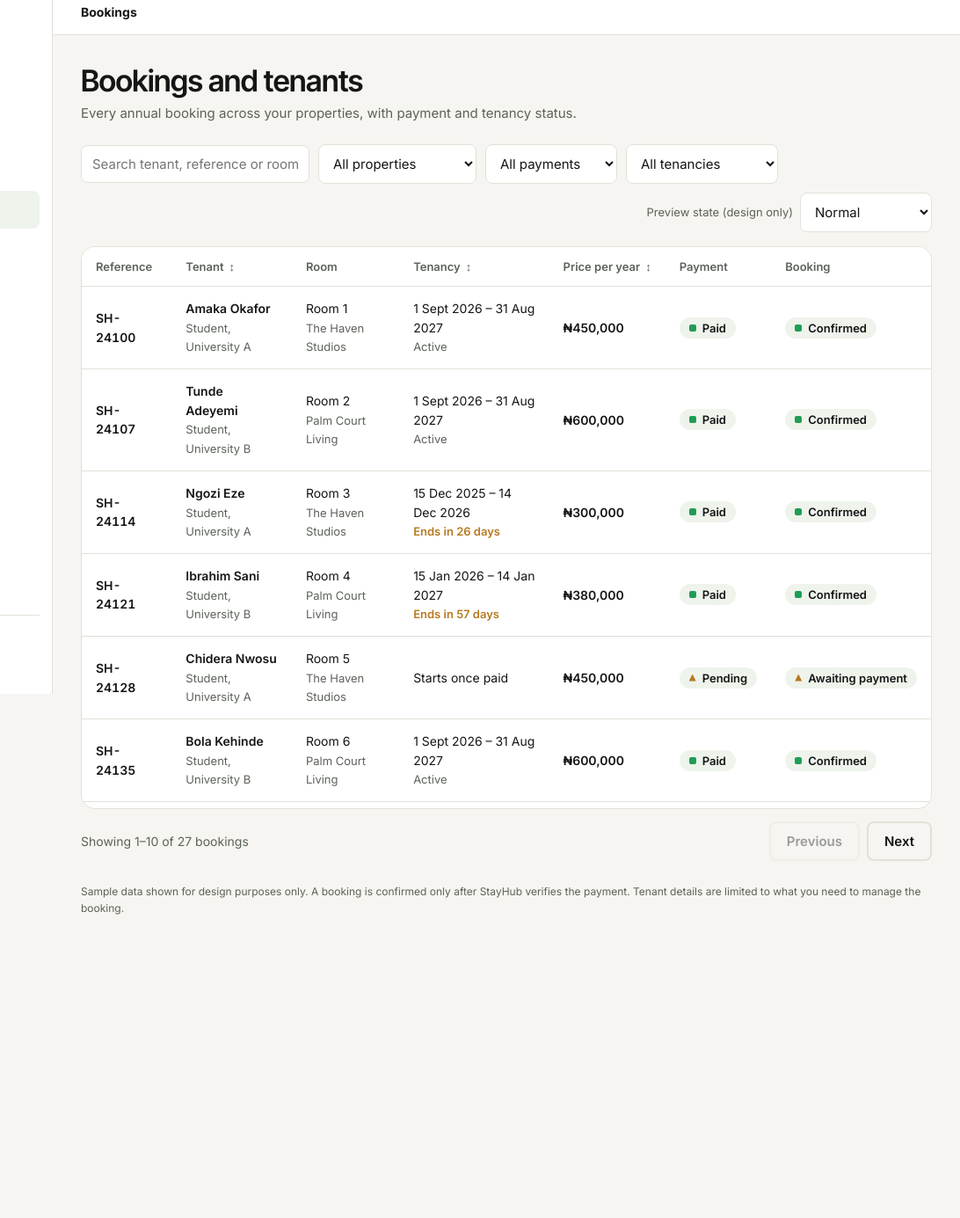
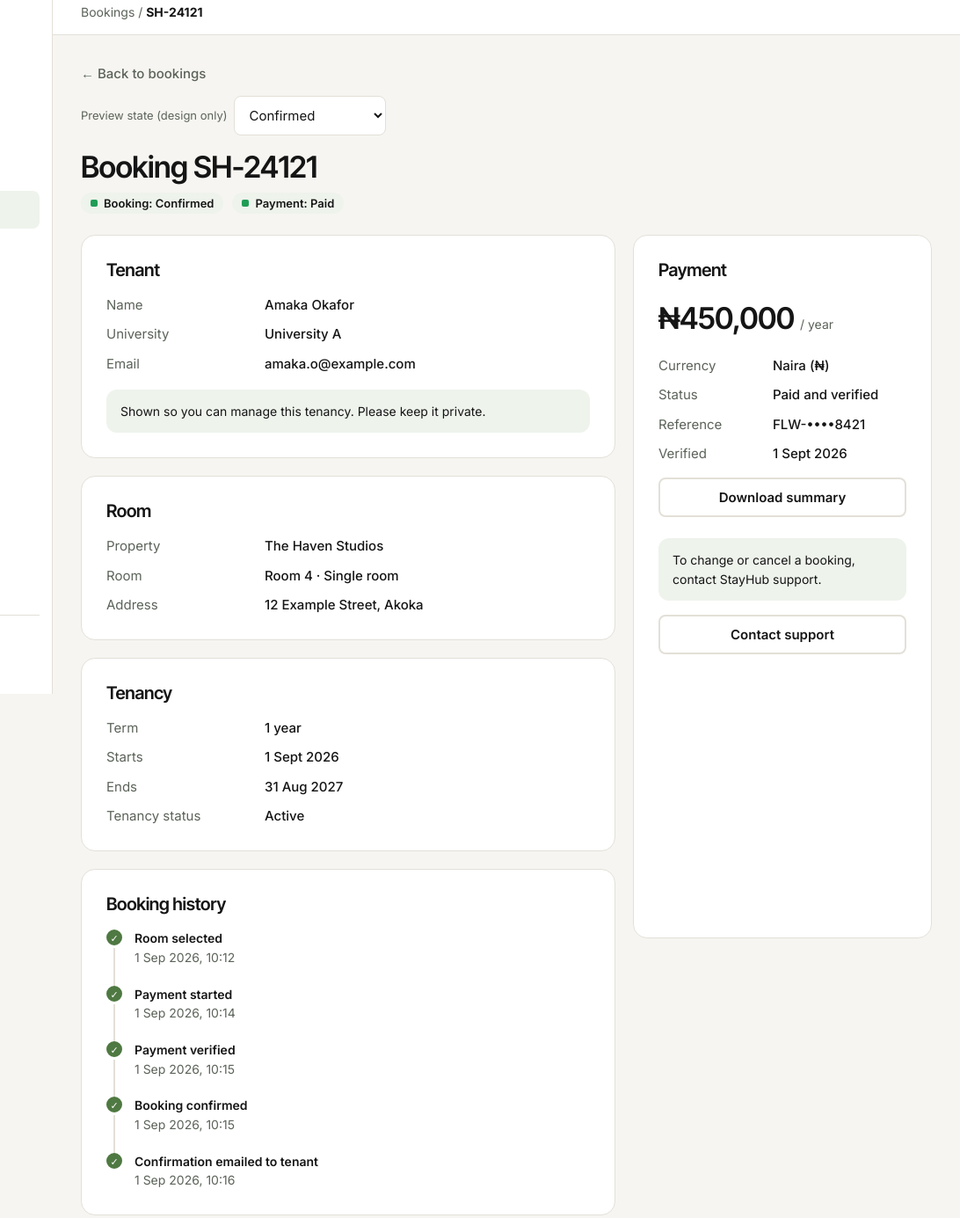
Before and after one commit to Judah1604/Janus-Studios, a plain HTML site: page index.html in a window 1280 px wide. Shown: the part 11-1396 px from the top of the page at 88% size, 188-1280 px from the left. Before the commit the page ends 1097 px from the top, so only its background shows below. Drawn offline with Linux system fonts and the light colour scheme.

Commit message:
added page

```diff
--- a/index.html
+++ b/index.html
@@ -6,7 +6,7 @@
 			name="viewport"
 			content="width=device-width, initial-scale=1, viewport-fit=cover"
 		/>
-		<title>StayHub – Bookings</title>
+		<title>StayHub – Booking detail</title>
 		<link
 			href="https://fonts.googleapis.com/css2?family=Inter:wght@400;500;600;700&family=Inter+Tight:wght@500;600;700&display=swap"
 			rel="stylesheet"
@@ -583,107 +583,40 @@
 			}
 
 			main {
-				max-width: 1180px !important;
+				max-width: 1120px !important;
 			}
-			.tools {
+			.back {
+				display: inline-flex;
+				gap: 6px;
+				color: var(--muted);
+				text-decoration: none;
+				font-weight: 500;
+				margin-bottom: 14px;
+			}
+			.back:hover {
+				color: var(--text);
+			}
+			.bd2 {
+				display: grid;
+				grid-template-columns: 1fr 340px;
+				gap: 20px;
+				align-items: start;
+			}
+			.stack > .card + .card {
+				margin-top: 20px;
+			}
+			.card h2 {
+				font-size: 20px;
+				margin-bottom: 16px;
+			}
+			.sum {
+				grid-template-columns: 160px 1fr !important;
+			}
+			.badges {
 				display: flex;
 				gap: 10px;
-				align-items: center;
 				flex-wrap: wrap;
-				margin-bottom: 16px;
-			}
-			.tools input {
-				width: 260px;
-			}
-			.tools select {
-				width: auto;
-				min-width: 150px;
-			}
-			.tools .prev {
-				margin-left: auto;
-				display: flex;
-				gap: 8px;
-				align-items: center;
-				font-size: 13px;
-				color: var(--muted);
-			}
-			.tw {
-				background: var(--card);
-				border: 1px solid var(--line);
-				border-radius: 16px;
-				overflow: auto;
-				max-height: 640px;
-			}
-			table.bk {
-				width: 100%;
-				border-collapse: collapse;
-				min-width: 900px;
-			}
-			.bk th {
-				position: sticky;
-				top: 0;
-				background: var(--card);
-				text-align: left;
-				font: 600 13px var(--b);
-				color: var(--muted);
-				padding: 14px 16px;
-				border-bottom: 1px solid var(--line);
-				white-space: nowrap;
-				z-index: 1;
-			}
-			.bk th button {
-				all: unset;
-				cursor: pointer;
-				display: inline-flex;
-				gap: 6px;
-				align-items: center;
-			}
-			.bk th button:hover {
-				color: var(--text);
-			}
-			.bk th button:focus-visible {
-				outline: 3px solid var(--green);
-				outline-offset: 2px;
-			}
-			.bk td {
-				padding: 14px 16px;
-				border-bottom: 1px solid var(--line);
-				vertical-align: middle;
-				font-size: 14px;
-			}
-			.bk tr:last-child td {
-				border-bottom: 0;
-			}
-			.bk tbody tr {
-				cursor: pointer;
-			}
-			.bk tbody tr:hover td {
-				background: var(--soft);
-			}
-			.bk .t b {
-				display: block;
-				font-weight: 600;
-			}
-			.bk .t span,
-			.bk .sm {
-				color: var(--muted);
-				font-size: 13px;
-			}
-			.bk .ref {
-				font-weight: 600;
-				font-variant-numeric: tabular-nums;
-			}
-			.bk .pr {
-				font-weight: 600;
-				white-space: nowrap;
-			}
-			.bk .soon {
-				color: var(--wait);
-				font-weight: 600;
-				font-size: 13px;
-			}
-			.badge {
-				white-space: nowrap;
+				margin-top: 10px;
 			}
 			.b-wait:before {
 				border-radius: 0 !important;
@@ -695,27 +628,98 @@
 			.b-bad:before {
 				transform: rotate(45deg);
 			}
-			.pg {
-				display: flex;
-				justify-content: space-between;
-				align-items: center;
-				margin-top: 14px;
+			.ban {
+				border-radius: 12px;
+				padding: 14px 16px;
+				margin-bottom: 20px;
+				background: var(--soft);
+				border-left: 5px solid var(--wait);
 				font-size: 14px;
+			}
+			.ban.r {
+				border-left-color: var(--bad);
+			}
+			.ban b {
+				display: block;
+			}
+			.big {
+				font: 600 34px var(--h);
+				letter-spacing: -0.02em;
+			}
+			.big small {
+				font: 400 14px var(--b);
 				color: var(--muted);
-				flex-wrap: wrap;
-				gap: 10px;
+				letter-spacing: 0;
 			}
-			.pg div {
-				display: flex;
-				gap: 8px;
+			.side {
+				position: sticky;
+				top: 90px;
 			}
-			.pg .btn[disabled] {
-				opacity: 0.4;
-				cursor: default;
+			.side .btn {
+				width: 100%;
+				margin-top: 10px;
+			}
+			.tl {
+				list-style: none;
+				margin: 0;
+				padding: 0;
+			}
+			.tl li {
+				position: relative;
+				padding: 0 0 20px 32px;
+				font-size: 14px;
+			}
+			.tl li:last-child {
+				padding-bottom: 0;
+			}
+			.tl li:before {
+				content: "";
+				position: absolute;
+				left: 8px;
+				top: 22px;
+				bottom: -2px;
+				width: 2px;
+				background: var(--line);
+			}
+			.tl li:last-child:before {
+				display: none;
+			}
+			.tl i {
+				position: absolute;
+				left: 0;
+				top: 1px;
+				width: 18px;
+				height: 18px;
+				border-radius: 50%;
+				border: 2px solid var(--line);
+				background: var(--card);
+				display: grid;
+				place-items: center;
+				font-style: normal;
+				font-size: 11px;
+				color: #fff;
+			}
+			.tl li.d i {
+				background: var(--green);
+				border-color: var(--green);
+			}
+			.tl li.x i {
+				background: var(--bad);
+				border-color: var(--bad);
+			}
+			.tl li.p i {
+				border-color: var(--wait);
+			}
+			.tl b {
+				display: block;
+				font-weight: 600;
+			}
+			.tl span {
+				color: var(--muted);
 			}
 			.sk {
-				height: 52px;
-				border-radius: 10px;
+				height: 120px;
+				border-radius: 16px;
 				background: linear-gradient(
 					90deg,
 					var(--line),
@@ -724,7 +728,9 @@
 				);
 				background-size: 200% 100%;
 				animation: sh 1.2s infinite;
-				margin: 12px 16px;
+			}
+			.sk + .sk {
+				margin-top: 20px;
 			}
 			@keyframes sh {
 				to {
@@ -737,8 +743,11 @@
 				}
 			}
 			.msg {
+				border: 1px solid var(--bad);
+				border-radius: 16px;
 				padding: 56px 20px;
 				text-align: center;
+				background: var(--card);
 			}
 			.msg h3 {
 				font-size: 22px;
@@ -748,8 +757,16 @@
 				color: var(--muted);
 				margin: 0 0 18px;
 			}
-			.msg.e h3 {
-				color: var(--bad);
+			.prev {
+				display: flex;
+				gap: 8px;
+				align-items: center;
+				font-size: 13px;
+				color: var(--muted);
+				margin-bottom: 16px;
+			}
+			.prev select {
+				width: auto;
 			}
 			.toast {
 				position: fixed;
@@ -762,55 +779,20 @@
 				border-radius: 10px;
 				z-index: 30;
 				display: none;
-				max-width: 90%;
 			}
-			@media (max-width: 860px) {
-				.tw {
-					border: 0;
-					background: none;
-					overflow: visible;
-					max-height: none;
+			@media (max-width: 900px) {
+				.bd2 {
+					grid-template-columns: 1fr;
 				}
-				table.bk,
-				.bk tbody,
-				.bk tr,
-				.bk td {
-					display: block;
-					min-width: 0;
+				.side {
+					position: static;
 				}
-				.bk thead {
-					display: none;
+				.sum {
+					grid-template-columns: 1fr !important;
+					gap: 2px 0 !important;
 				}
-				.bk tr {
-					background: var(--card);
-					border: 1px solid var(--line);
-					border-radius: 16px;
-					padding: 12px 16px;
-					margin-bottom: 12px;
-				}
-				.bk td {
-					border: 0;
-					padding: 7px 0;
-					display: flex;
-					justify-content: space-between;
-					gap: 16px;
-					text-align: right;
-				}
-				.bk td:before {
-					content: attr(data-l);
-					color: var(--muted);
-					font-size: 13px;
-					text-align: left;
-					flex: none;
-				}
-				.bk tbody tr:hover td {
-					background: none;
-				}
-				.tools input {
-					width: 100%;
-				}
-				.tools .prev {
-					margin-left: 0;
+				.sum dd {
+					margin-bottom: 10px !important;
 				}
 			}
 		</style>
@@ -879,62 +861,35 @@
 			<div>
 				<div class="top">
 					<span class="crumb"
-						><b style="color: var(--text)">Bookings</b></span
+						>Bookings /
+						<b style="color: var(--text)">SH-24121</b></span
 					>
 				</div>
 				<main>
-					<div class="head">
-						<div>
-							<h1>Bookings and tenants</h1>
-							<p>
-								Every annual booking across your properties,
-								with payment and tenancy status.
-							</p>
-						</div>
-					</div>
-					<div class="tools">
-						<label
-							><span style="position: absolute; left: -9999px"
-								>Search bookings</span
-							><input
-								type="text"
-								id="q"
-								placeholder="Search tenant, reference or room"
-						/></label>
-						<select id="fp" aria-label="Property">
-							<option value="">All properties</option>
-							<option>The Haven Studios</option>
-							<option>Palm Court Living</option>
-						</select>
-						<select id="fy" aria-label="Payment status">
-							<option value="">All payments</option>
-							<option>Paid</option>
-							<option>Pending</option>
-							<option>Failed</option>
-						</select>
-						<select id="ft" aria-label="Tenancy">
-							<option value="">All tenancies</option>
-							<option value="active">Active</option>
-							<option value="soon">Ending in 60 days</option>
-							<option value="ended">Ended</option>
-						</select>
+					<a
+						class="back"
+						href="#"
+						onclick="
+							toast('Returns to Bookings');
+							return false;
+						"
+						>← Back to bookings</a
+					>
 					<div class="prev">
 						<label for="ps">Preview state (design only)</label
 						><select id="ps">
-								<option value="n">Normal</option>
+							<option value="c">Confirmed</option>
+							<option value="s">Ending soon</option>
+							<option value="w">Awaiting payment</option>
+							<option value="f">Payment failed</option>
 							<option value="l">Loading</option>
-								<option value="e">Empty</option>
 							<option value="x">Error</option>
 						</select>
 					</div>
-					</div>
-					<div class="tw" id="tw"></div>
-					<div class="pg" id="pg"></div>
+					<div id="v"></div>
 					<p class="tag">
 						Sample data shown for design purposes only. A booking is
 						confirmed only after StayHub verifies the payment.
-						Tenant details are limited to what you need to manage
-						the booking.
 					</p>
 				</main>
 			</div>
@@ -942,146 +897,116 @@
 		<div class="toast" id="tt" role="status"></div>
 		<script>
 			const $ = (s) => document.querySelector(s),
-				naira = (n) => "₦" + Number(n).toLocaleString("en-NG"),
-				TODAY = new Date("2026-11-18"),
-				PER = 10;
+				naira = (n) => "₦" + Number(n).toLocaleString("en-NG");
+			const B = (t, c) =>
+				`<span class="badge ${c}"><span>${t}</span></span>`;
+			const V = {
+				c: {
+					pay: ["Paid", "b-ok"],
+					bk: ["Confirmed", "b-ok"],
+					st: "2026-09-01",
+					en: "2027-08-31",
+					ten: "Active",
+					tl: [
+						["d", "Room selected", "1 Sep 2026, 10:12"],
+						["d", "Payment started", "1 Sep 2026, 10:14"],
+						["d", "Payment verified", "1 Sep 2026, 10:15"],
+						["d", "Booking confirmed", "1 Sep 2026, 10:15"],
+						[
+							"d",
+							"Confirmation emailed to tenant",
+							"1 Sep 2026, 10:16",
+						],
+					],
+				},
+				s: {
+					pay: ["Paid", "b-ok"],
+					bk: ["Confirmed", "b-ok"],
+					st: "2025-12-16",
+					en: "2026-12-15",
+					ten: "Ending soon",
+					ban: [
+						"",
+						"This tenancy ends in 27 days",
+						"The one-year term finishes on 15 Dec 2026.",
+					],
+					tl: [
+						["d", "Room selected", "16 Dec 2025, 14:02"],
+						["d", "Payment verified", "16 Dec 2025, 14:05"],
+						["d", "Booking confirmed", "16 Dec 2025, 14:05"],
+						["p", "Tenancy ends", "15 Dec 2026"],
+					],
+				},
+				w: {
+					pay: ["Pending", "b-wait"],
+					bk: ["Awaiting payment", "b-wait"],
+					ten: "Not started",
+					ban: [
+						"",
+						"This booking isn't confirmed yet",
+						"We haven't received a verified payment. The tenancy starts once payment is confirmed.",
+					],
+					tl: [
+						["d", "Room selected", "17 Nov 2026, 09:40"],
+						["p", "Payment started", "17 Nov 2026, 09:42"],
+						[
+							"",
+							"Booking confirmed",
+							"Waiting for verified payment",
+						],
+					],
+				},
+				f: {
+					pay: ["Failed", "b-bad"],
+					bk: ["Awaiting payment", "b-wait"],
+					ten: "Not started",
+					ban: [
+						"r",
+						"The payment didn't go through",
+						"The tenant can try again. The booking stays unconfirmed until payment is verified.",
+					],
+					tl: [
+						["d", "Room selected", "17 Nov 2026, 09:40"],
+						["x", "Payment failed", "17 Nov 2026, 09:44"],
+						[
+							"",
+							"Booking confirmed",
+							"Waiting for verified payment",
+						],
+					],
+				},
+			};
 			const fmt = (s) =>
 				new Date(s).toLocaleDateString("en-GB", {
 					day: "numeric",
 					month: "short",
 					year: "numeric",
 				});
-			const N = [
-				"Amaka Okafor",
-				"Tunde Adeyemi",
-				"Ngozi Eze",
-				"Ibrahim Sani",
-				"Chidera Nwosu",
-				"Bola Kehinde",
-				"Funke Alabi",
-				"Emeka Obi",
-				"Zainab Musa",
-				"Seun Ajayi",
-				"Kelechi Uche",
-				"Halima Bello",
-				"David Ojo",
-			];
-			const U = ["University A", "University B"],
-				PR = ["The Haven Studios", "Palm Court Living"];
-			const R = Array.from({ length: 27 }, (_, i) => {
-				const pay =
-						i % 9 == 4
-							? "Pending"
-							: i % 13 == 7
-								? "Failed"
-								: "Paid",
-					st =
-						i % 5 == 3
-							? "2026-01-15"
-							: i % 7 == 2
-								? "2025-12-15"
-								: "2026-09-01";
-				const en = new Date(st);
-				en.setFullYear(en.getFullYear() + 1);
-				en.setDate(en.getDate() - 1);
-				return {
-					ref: "SH-" + (24100 + i * 7),
-					n: N[i % 13],
-					u: U[i % 2],
-					p: PR[i % 2],
-					room: "Room " + ((i % 16) + 1),
-					st,
-					en: en.toISOString().slice(0, 10),
-					price: [450000, 600000, 300000, 380000][i % 4],
-					pay,
-					bk: pay == "Paid" ? "Confirmed" : "Awaiting payment",
-				};
-			});
-			function ten(r) {
-				if (r.pay != "Paid") return ["–", ""];
-				const d = Math.round((new Date(r.en) - TODAY) / 864e5);
-				return d < 0
-					? ["ended", ""]
-					: d <= 60
-						? ["soon", d]
-						: ["active", ""];
-			}
-			let sk = "",
-				dir = 1,
-				pg = 1,
-				ps = "n";
-			const cmp = {
-				n: (a, b) => a.n.localeCompare(b.n),
-				en: (a, b) => a.en.localeCompare(b.en),
-				price: (a, b) => a.price - b.price,
-			};
-			function badge(t, c) {
-				return `<span class="badge ${c}"><span>${t}</span></span>`;
-			}
-			function draw() {
-				const w = $("#tw"),
-					q = $("#q").value.trim().toLowerCase(),
-					fp = $("#fp").value,
-					fy = $("#fy").value,
-					ft = $("#ft").value;
-				if (ps == "l") {
-					w.innerHTML = '<div class="sk"></div>'.repeat(6);
-					$("#pg").innerHTML = "";
+			function draw(k) {
+				const v = $("#v");
+				if (k == "l") {
+					v.innerHTML =
+						'<div class="bd2"><div><div class="sk"></div><div class="sk"></div><div class="sk"></div></div><div class="sk" style="height:260px"></div></div>';
 					return;
 				}
-				if (ps == "x") {
-					w.innerHTML =
-						"<div class=\"msg e\" role=\"alert\"><h3>We couldn't load your bookings</h3><p>Check your connection and try again. Your bookings haven't changed.</p><button class=\"btn\" onclick=\"ps='n';$('#ps').value='n';draw()\">Try again</button></div>";
-					$("#pg").innerHTML = "";
+				if (k == "x") {
+					v.innerHTML =
+						'<div class="msg" role="alert"><h3>We couldn\'t find this booking</h3><p>It may have been removed, or the link is wrong. Go back to your bookings and try again.</p><button class="btn" onclick="toast(\'Returns to Bookings\')">Back to bookings</button></div>';
 					return;
 				}
-				let L =
-					ps == "e"
-						? []
-						: R.filter(
-								(r) =>
-									(!q ||
-										(r.n + r.ref + r.room)
-											.toLowerCase()
-											.includes(q)) &&
-									(!fp || r.p == fp) &&
-									(!fy || r.pay == fy) &&
-									(!ft || ten(r)[0] == ft),
-							);
-				if (sk) L = [...L].sort((a, b) => dir * cmp[sk](a, b));
-				if (!L.length) {
-					const e = ps == "e";
-					w.innerHTML = `<div class="msg"><h3>${e ? "No bookings yet" : "No bookings match"}</h3><p>${e ? "Bookings appear here after a student pays for a room." : "Try a different search or clear a filter."}</p>${e ? "" : '<button class="btn g" onclick="clr()">Clear filters</button>'}</div>`;
-					$("#pg").innerHTML = "";
-					return;
-				}
-				const pages = Math.ceil(L.length / PER);
-				pg = Math.min(pg, pages);
-				const s = (pg - 1) * PER,
-					V = L.slice(s, s + PER);
-				const th = (k, t) =>
-					`<th scope="col" ${sk == k ? `aria-sort="${dir > 0 ? "ascending" : "descending"}"` : ""}><button onclick="srt('${k}')">${t}<span aria-hidden="true">${sk == k ? (dir > 0 ? "↑" : "↓") : "↕"}</span></button></th>`;
-				w.innerHTML = `<table class="bk"><thead><tr><th scope="col">Reference</th>${th("n", "Tenant")}<th scope="col">Room</th>${th("en", "Tenancy")}${th("price", "Price per year")}<th scope="col">Payment</th><th scope="col">Booking</th></tr></thead><tbody>${V.map(
-					(r) => {
-						const [t, d] = ten(r);
-						return `<tr tabindex="0" onclick="toast('Opens booking ${r.ref}')" onkeydown="if(event.key=='Enter')this.click()">
-<td data-l="Reference" class="ref">${r.ref}</td><td data-l="Tenant" class="t"><div><b>${r.n}</b><span>Student, ${r.u}</span></div></td><td data-l="Room"><div>${r.room}<br><span class="sm">${r.p}</span></div></td>
-<td data-l="Tenancy"><div>${r.pay == "Paid" ? `${fmt(r.st)} – ${fmt(r.en)}` : "Starts once paid"}${t == "soon" ? `<br><span class="soon">Ends in ${d} days</span>` : t == "ended" ? '<br><span class="sm">Ended</span>' : t == "active" ? '<br><span class="sm">Active</span>' : ""}</div></td>
-<td data-l="Price" class="pr">${naira(r.price)}</td><td data-l="Payment">${badge(r.pay == "Paid" ? "Paid" : r.pay, r.pay == "Paid" ? "b-ok" : r.pay == "Pending" ? "b-wait" : "b-bad")}</td><td data-l="Booking">${badge(r.bk, r.bk == "Confirmed" ? "b-ok" : "b-wait")}</td></tr>`;
-					},
-				).join("")}</tbody></table>`;
-				$("#pg").innerHTML =
-					`<span>Showing ${s + 1}–${s + V.length} of ${L.length} bookings</span><div><button class="btn g" ${pg == 1 ? "disabled" : ""} onclick="pg--;draw()">Previous</button><button class="btn g" ${pg == pages ? "disabled" : ""} onclick="pg++;draw()">Next</button></div>`;
-			}
-			function srt(k) {
-				dir = sk == k ? -dir : 1;
-				sk = k;
-				draw();
-			}
-			function clr() {
-				["q", "fp", "fy", "ft"].forEach((i) => ($("#" + i).value = ""));
-				pg = 1;
-				draw();
+				const d = V[k],
+					paid = d.pay[0] == "Paid";
+				v.innerHTML = `<div class="head"><div><h1>Booking SH-24121</h1><div class="badges">${B("Booking: " + d.bk[0], d.bk[1])}${B("Payment: " + d.pay[0], d.pay[1])}</div></div></div>
+<div class="bd2"><div class="stack">
+${d.ban ? `<div class="ban ${d.ban[0]}" style="margin:0"><b>${d.ban[1]}</b>${d.ban[2]}</div>` : ""}
+<div class="card"><h2>Tenant</h2><dl class="sum"><dt>Name</dt><dd>Amaka Okafor</dd><dt>University</dt><dd>University A</dd><dt>Email</dt><dd>amaka.o@example.com</dd></dl><div class="note">Shown so you can manage this tenancy. Please keep it private.</div></div>
+<div class="card"><h2>Room</h2><dl class="sum"><dt>Property</dt><dd>The Haven Studios</dd><dt>Room</dt><dd>Room 4 · Single room</dd><dt>Address</dt><dd>12 Example Street, Akoka</dd></dl></div>
+<div class="card"><h2>Tenancy</h2><dl class="sum"><dt>Term</dt><dd>1 year</dd><dt>Starts</dt><dd>${paid ? fmt(d.st) : "Once payment is verified"}</dd><dt>Ends</dt><dd>${paid ? fmt(d.en) : "–"}</dd><dt>Tenancy status</dt><dd>${d.ten}</dd></dl></div>
+<div class="card"><h2>Booking history</h2><ol class="tl">${d.tl.map(([c, t, s]) => `<li class="${c}"><i aria-hidden="true">${c == "d" ? "✓" : c == "x" ? "×" : ""}</i><b>${t}</b><span>${s}</span></li>`).join("")}</ol></div></div>
+<aside class="side card" aria-label="Payment summary"><h2>Payment</h2><div class="big">${naira(450000)} <small>/ year</small></div>
+<dl class="sum" style="grid-template-columns:110px 1fr!important;margin-top:16px"><dt>Currency</dt><dd>Naira (₦)</dd><dt>Status</dt><dd>${paid ? "Paid and verified" : d.pay[0]}</dd><dt>Reference</dt><dd>FLW-••••8421</dd>${paid ? "<dt>Verified</dt><dd>" + fmt(d.st) + "</dd>" : ""}</dl>
+${paid ? '<button class="btn g" onclick="toast(\'Downloads a booking summary\')">Download summary</button>' : ""}
+<div class="note">To change or cancel a booking, contact StayHub support.</div><button class="btn g" onclick="toast('Opens support')">Contact support</button></aside></div>`;
 			}
 			function toast(m) {
 				const t = $("#tt");
@@ -1090,26 +1015,9 @@
 				clearTimeout(t.h);
 				t.h = setTimeout(() => (t.style.display = "none"), 2000);
 			}
-			["q", "fp", "fy", "ft"].forEach((i) =>
-				$("#" + i).addEventListener(
-					i == "q" ? "input" : "change",
-					() => {
-						pg = 1;
-						draw();
-					},
-				),
-			);
-			$("#ps").onchange = (e) => {
-				ps = e.target.value;
-				pg = 1;
-				draw();
-			};
-			ps = "l";
-			draw();
-			setTimeout(() => {
-				ps = "n";
-				draw();
-			}, 700);
+			$("#ps").onchange = (e) => draw(e.target.value);
+			draw("l");
+			setTimeout(() => draw($("#ps").value), 600);
 		</script>
 	</body>
 </html>
```
Lines whose indentation alone changed are shown as unchanged.
